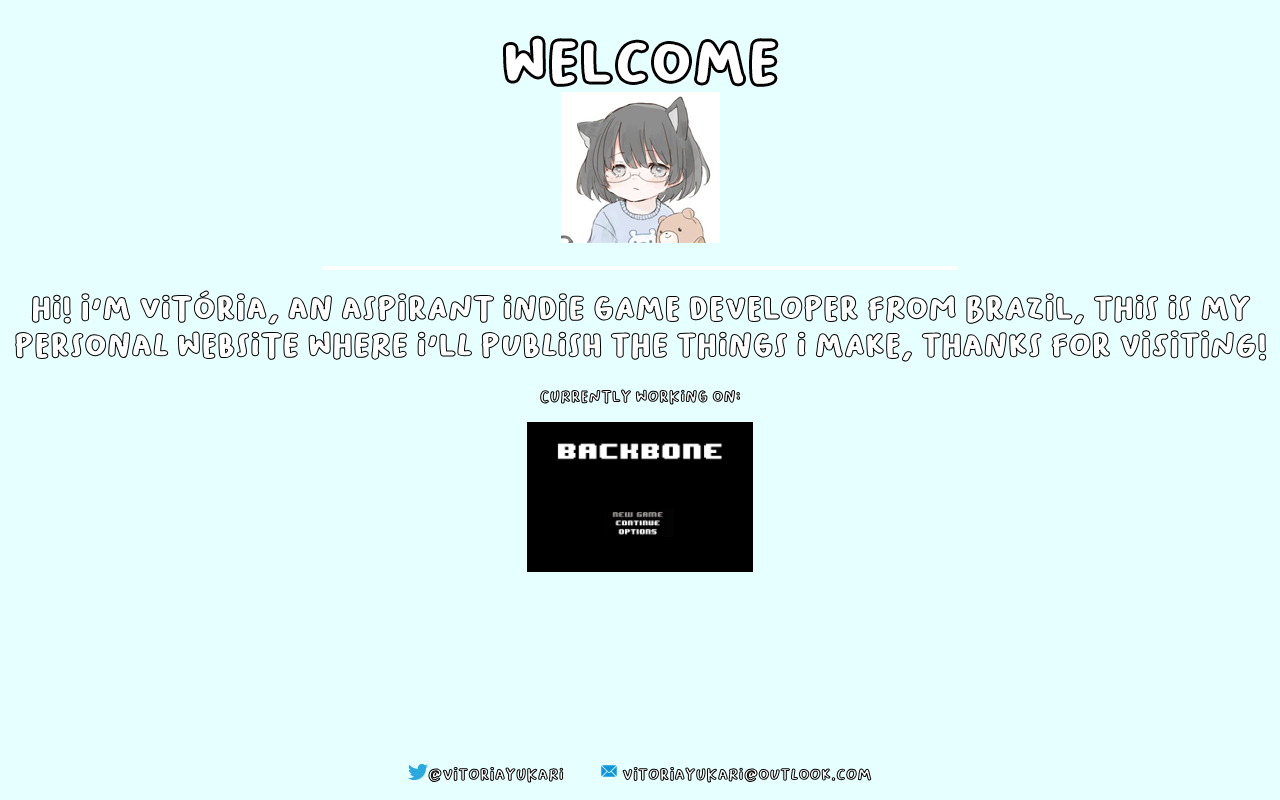
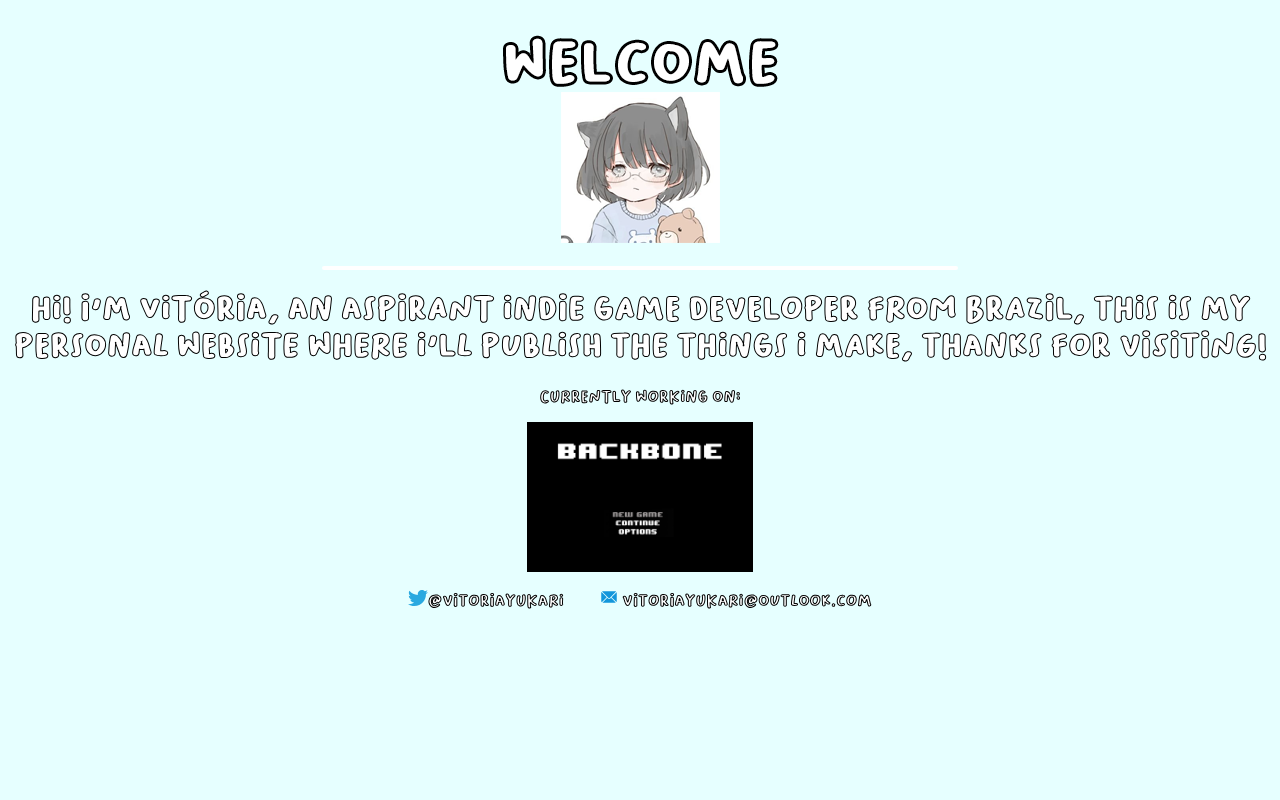
Before and after one commit to vitoriayukari/site, a plain HTML site: page index.html in a window 1280 px wide. Drawn offline with Linux system fonts and the light colour scheme; files whose address does not match are found by name.

Commit message:
Update index.html

```diff
--- a/index.html
+++ b/index.html
@@ -43,7 +43,7 @@ h1 {
 }
     .footer {
   font-family: bakso;
-  position: fixed;
+  position: bottom;
   left: 0;
   bottom: 0;
   width: 100%;
```
